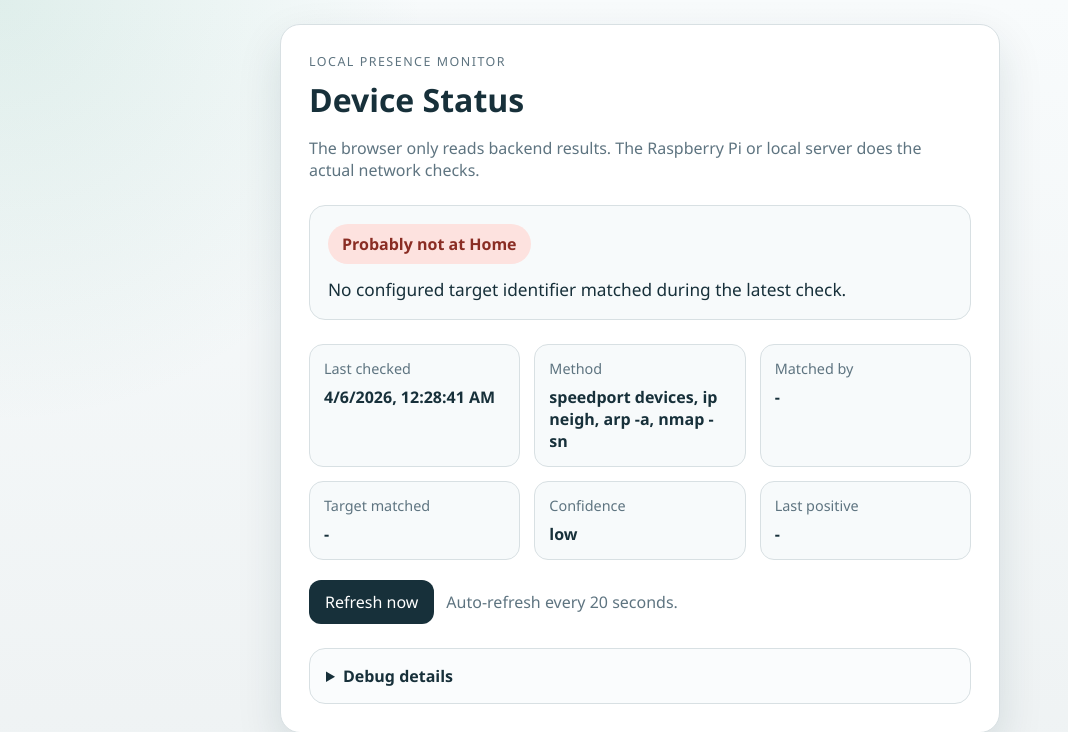
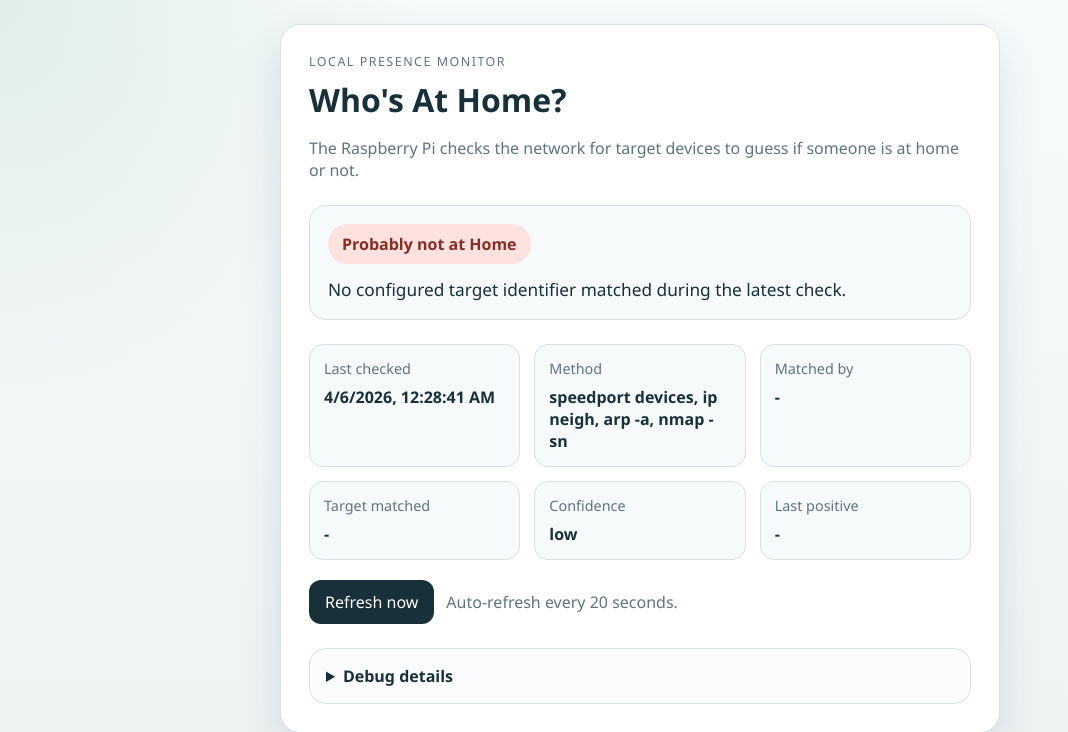
Before and after one commit to alexhou00/WhosAtWeststr51, a Flask app: page / in a window 1280 px wide. Shown: the top 732 px of the page, without its empty margins (0-1068 px from the left). Run offline with Flask 3, Linux system fonts and the light colour scheme.

Commit message:
change title and text

```diff
--- a/templates/index.html
+++ b/templates/index.html
@@ -10,9 +10,9 @@
     <main class="page">
       <section class="card">
         <p class="eyebrow">Local presence monitor</p>
-        <h1>Device Status</h1>
+        <h1>Who's At Home?</h1>
         <p class="subtle">
-          The browser only reads backend results. The Raspberry Pi or local server does the actual network checks.
+          The Raspberry Pi checks the network for target devices to guess if someone is at home or not.
         </p>
 
         <div class="status-block">
```
